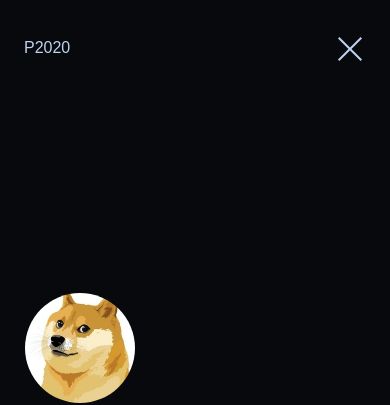
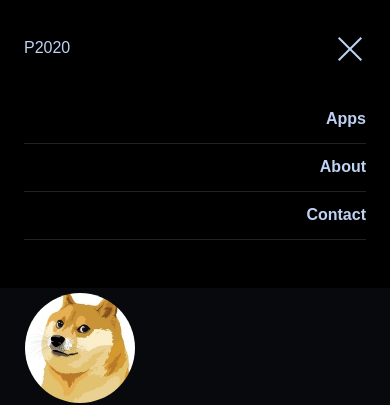
Before and after one commit to halfrice/p2020, a Gatsby site: page / in a window 390 px wide. Both pictures are taken after a click on the button 350 px from the left and 48 px from the top of the page. Shown: the top 405 px of the page. Built offline with nearby package versions, Linux system fonts and the light colour scheme; Gatsby itself is replaced by a stand-in of ours.

Commit message:
Sidechain nav menu for mobile devices

```diff
--- a/src/components/index.js
+++ b/src/components/index.js
@@ -5,7 +5,19 @@ import Footer from "./footer"
 import Hamburger from "./hamburger"
 import Hero from "./hero"
 import Layout from "./layout"
+import Menu from "./menu"
 import Nav from "./nav"
 import Social from "./social"
 
-export { About, Clock, Contact, Footer, Hamburger, Hero, Layout, Nav, Social }
+export {
+  About,
+  Clock,
+  Contact,
+  Footer,
+  Hamburger,
+  Hero,
+  Layout,
+  Menu,
+  Nav,
+  Social,
+}
--- /dev/null
+++ b/src/components/menu.js
@@ -0,0 +1,102 @@
+import React from "react"
+import PropTypes from "prop-types"
+import AnchorLink from "react-anchor-link-smooth-scroll"
+import { navLinks } from "~config"
+import styled from "styled-components"
+import { device, Main, mixins, theme } from "~styles"
+
+const { color, easing, fontSize, time } = theme
+const { flex } = mixins
+
+const MenuContainer = styled.div`
+  display: none;
+  ${device.tablet`display: block;`};
+  position: fixed;
+  top: 0;
+  left: 0;
+  width: 100%;
+  height: 100vh;
+  outline: 0;
+  transition: all ${time.medium} ${easing};
+  transform: translateY(${props => (props.isMenuOpen ? 0 : -100)}vh);
+  z-index: -1;
+`
+const DropdownMenu = styled(Main)`
+  ${flex.center};
+  width: 100%;
+  background-color: ${color.black};
+`
+const Links = styled.nav`
+  width: 100%;
+  margin-top: ${props => props.navHeight + "px"};
+  margin-bottom: ${props => props.navHeight / 2 + "px"};
+  transition: margin ${time.medium} ${easing};
+`
+const LinksList = styled.ol`
+  width: 100%;
+`
+const LinksListItem = styled.li`
+  width: 100%;
+  height: 3rem;
+  margin: 0 auto;
+  font-size: ${fontSize.md};
+  font-weight: 600;
+  opacity: ${props => (props.isMenuOpen ? 1 : 0)};
+  transition: opacity ${time.medium} ${easing} 0.25s;
+`
+const MenuLink = styled(AnchorLink)`
+  ${flex.end};
+  border-bottom: 1px solid ${color.darkGrey};
+  width: 100%;
+  height: 100%;
+  color: ${color.lightSlate};
+  text-align: left;
+  transition: ${theme.shortTransition};
+`
+
+const Menu = ({ isMenuOpen, toggleMenu, navHeight }) => {
+  const handleMenuClick = e => {
+    const target = e.target
+    const isLink = target.hasAttribute("href") || target.hasAttribute("to")
+    const isNotMenu =
+      target.classList && target.classList[0].includes("MenuContainer")
+
+    if (isLink || isNotMenu) {
+      toggleMenu()
+    }
+  }
+
+  return (
+    <MenuContainer
+      isMenuOpen={isMenuOpen}
+      navHeight={navHeight}
+      onClick={handleMenuClick}
+      aria-hidden={!isMenuOpen}
+      tabIndex={isMenuOpen ? 1 : -1}
+      className={"menu-container"}
+    >
+      <DropdownMenu>
+        <Links navHeight={navHeight}>
+          <LinksList>
+            {navLinks &&
+              navLinks.map(({ url, name }, i) => (
+                <LinksListItem key={i} isMenuOpen={isMenuOpen}>
+                  <MenuLink href={url} offset={-30}>
+                    {name}
+                  </MenuLink>
+                </LinksListItem>
+              ))}
+          </LinksList>
+        </Links>
+      </DropdownMenu>
+    </MenuContainer>
+  )
+}
+
+Menu.propTypes = {
+  isMenuOpen: PropTypes.bool.isRequired,
+  toggleMenu: PropTypes.func.isRequired,
+  navHeight: PropTypes.number.isRequired,
+}
+
+export default Menu
--- a/src/components/nav.js
+++ b/src/components/nav.js
@@ -3,12 +3,12 @@ import { Link } from "gatsby"
 import { CSSTransition, TransitionGroup } from "react-transition-group"
 import AnchorLink from "react-anchor-link-smooth-scroll"
 import styled from "styled-components"
-import { Hamburger } from "~components"
+import { Hamburger, Menu } from "~components"
 import { navLinks } from "~config"
 import { Button, device, Main, mixins, theme } from "~styles"
 import { throttle, useEventListener } from "~utils"
 
-const { color, nav } = theme
+const { color, fontSize, nav } = theme
 const { flex } = mixins
 
 const NavContainer = styled(Main)`
@@ -89,10 +89,19 @@ const Nav = () => {
     }
   }
 
+  const getNavHeight = () => {
+    const scale = parseInt(fontSize.default)
+    return scrollDirection === "none"
+      ? parseFloat(nav.heightPristine) * scale
+      : isDeviceMobile
+      ? parseFloat(nav.heightMobile) * scale
+      : parseFloat(nav.height) * scale
+  }
+
   const handleScroll = useCallback(
     throttle(() => {
       const y = window.scrollY
-      const delta = 5
+      const delta = 4
 
       if (!isMounted || Math.abs(prevY - y) <= delta) {
         return
@@ -143,7 +152,11 @@ const Nav = () => {
             {isMounted && (
               <CSSTransition classNames="fadedown" timeout={3000}>
                 <LogoButton>
-                  <Link to="/" style={{ transitionDelay: `100ms` }}>
+                  <Link
+                    to="/"
+                    onClick={isHamburgerCooked ? toggleHamburger : null}
+                    style={{ transitionDelay: `100ms` }}
+                  >
                     P2020
                   </Link>
                 </LogoButton>
@@ -158,7 +171,7 @@ const Nav = () => {
               <CSSTransition classNames="fadedown" timeout={3000}>
                 <HamburgerButton
                   onClick={toggleHamburger}
-                  style={{ transitionDelay: `400ms` }}
+                  style={{ transitionDelay: `200ms` }}
                 >
                   <Hamburger isToggled={isHamburgerCooked} />
                 </HamburgerButton>
@@ -183,6 +196,12 @@ const Nav = () => {
           </List>
         </Links>
       </NavInner>
+
+      <Menu
+        isMenuOpen={isHamburgerCooked}
+        toggleMenu={toggleHamburger}
+        navHeight={getNavHeight()}
+      />
     </NavContainer>
   )
 }
--- a/src/styles/theme.yaml
+++ b/src/styles/theme.yaml
@@ -51,6 +51,11 @@ fontSize:
   h2: "3rem"
   h1: "4rem"
 
+time:
+  short: "0.25s"
+  medium: "0.5s"
+  long: "1s"
+
 easing: "cubic-bezier(0.645, 0.045, 0.355, 1)"
 transition: "all 0.5s ease-in-out"
 shortTransition: "all 0.25s ease-in-out"
```
